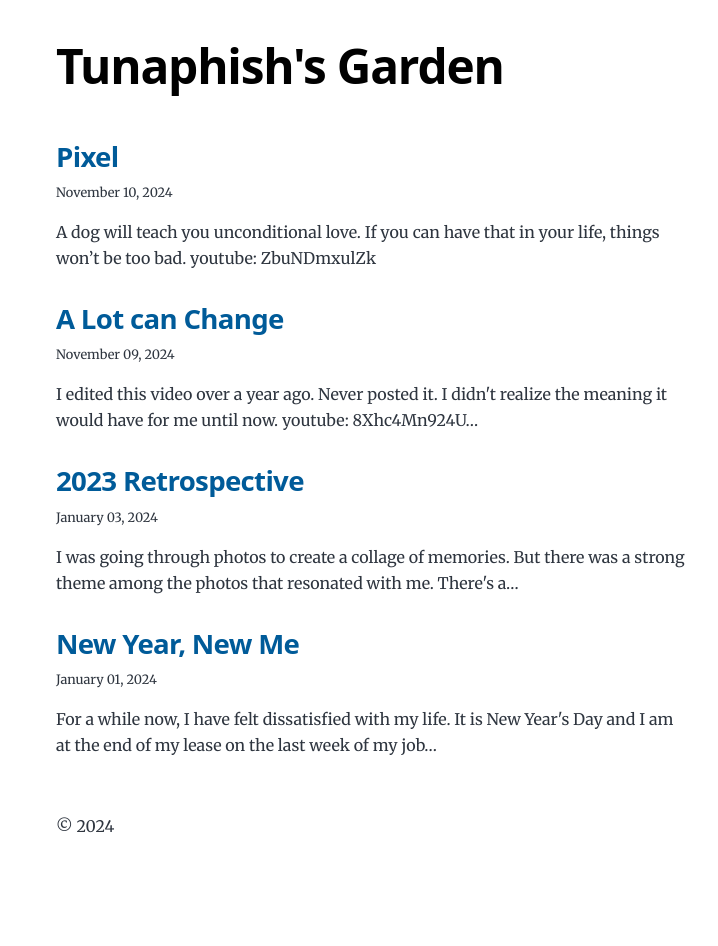
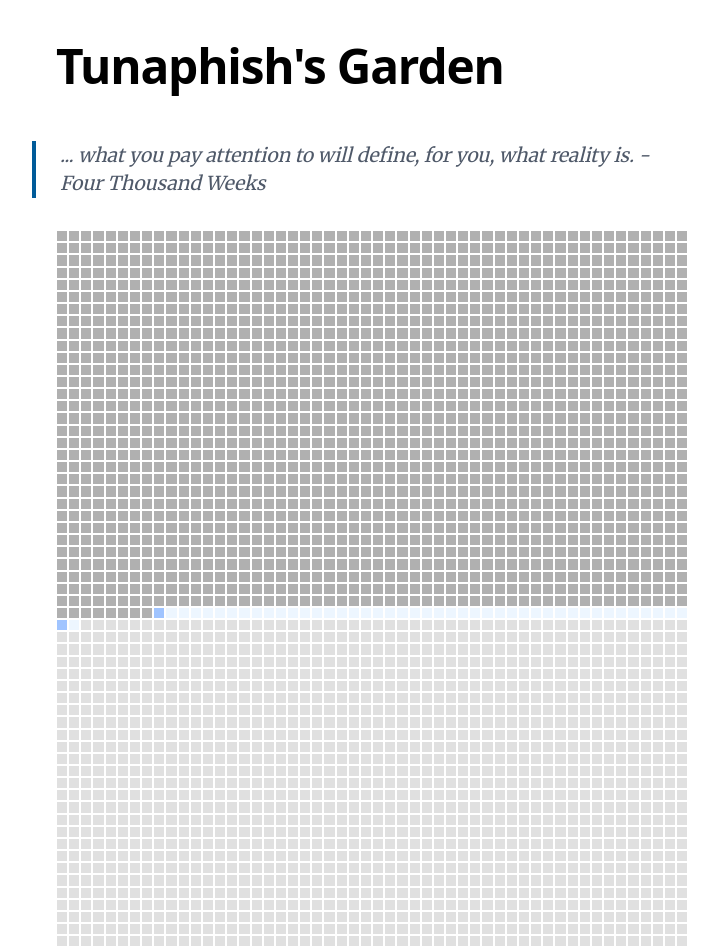
Before and after one commit to tunaphish/tunaphish.github.io, a Gatsby site: page / in a window 1280 px wide. Shown: the top 946 px of the page, without its empty margins (268-986 px from the left). Before the commit the page ends 902 px from the top, so only its background shows below. Built offline with nearby package versions, Linux system fonts and the light colour scheme; Gatsby itself is replaced by a stand-in of ours.

Commit message:
change tag names, add styling for four thousand weeks grid

```diff
--- a/content/blog/2024-01-01-new-year-new-me/index.md
+++ b/content/blog/2024-01-01-new-year-new-me/index.md
@@ -1,7 +1,7 @@
 ---
 title: New Year, New Me
 date: '2024-01-01'
-tags: [hello, lifestyle]
+tags: [meta, mental]
 ---
 
 For a while now, I have felt dissatisfied with my life. It is New Year's Day and I am at the end of my lease on the last week of my job that I have been at for the last 4 1/2 years. In a couple weeks Rena and I drive back to Florida and a few weeks after that we move into our new house.
--- a/content/blog/2024-01-03-retrospective/index.md
+++ b/content/blog/2024-01-03-retrospective/index.md
@@ -1,7 +1,7 @@
 ---
 title: 2023 Retrospective
 date: '2024-01-03'
-tags: [hello, lifestyle]
+tags: [meta, relationship]
 ---
 
 I was going through photos to create a collage of memories. But there was a strong theme among the photos that resonated with me.
--- a/content/blog/2024-11-09-little-prince/index.md
+++ b/content/blog/2024-11-09-little-prince/index.md
@@ -1,7 +1,7 @@
 ---
 title: A Lot can Change
 date: '2024-11-09'
-tags: [lifestyle]
+tags: [tribes]
 ---
 
 I edited this video over a year ago. Never posted it.
--- a/content/blog/2024-11-10-pixel/index.md
+++ b/content/blog/2024-11-10-pixel/index.md
@@ -1,7 +1,7 @@
 ---
 title: Pixel
 date: '2024-11-10'
-tags: [lifestyle]
+tags: [tribes]
 ---
 
 > A dog will teach you unconditional love. If you can have that in your life, things won’t be too bad.
--- a/src/pages/index.js
+++ b/src/pages/index.js
@@ -4,25 +4,101 @@ import { Link, graphql } from "gatsby"
 import Layout from "../components/layout"
 import Seo from "../components/seo"
 
-const Grid = () => {
-  const rows = 77;
-  const columns = 52;
+const BEFORE_FIRST_POST_COLOR = '#B0B0B0';
+const FUTURE_DATE_COLOR = '#E0E0E0'
+const TOTAL_WEEKS = 77 * 52;
+const BIRTH_DATE = new Date('1992-12-09');
 
-  // Calculate the width and height of each rectangle
-  const cellWidth = 100 / columns + 'vw';
-  const cellHeight = 100 / rows + 'vh';
+function getActivityColor(activityLevel) {
+  if (activityLevel >= 5) {
+    return '#004CFF';
+  } else if (activityLevel >= 3) {
+    return '#5A8FFF';
+  } else if (activityLevel >= 1) {
+    return '#A0C4FF';
+  }
+  return '#edf6ff';
+}
 
-  // Generate the grid
+const getWeeksBetween = (endDate, startDate) => {
+  const differenceInMs = Math.abs(endDate - startDate);
+  return Math.floor(differenceInMs / (1000 * 60 * 60 * 24 * 7));
+}
+
+const countDatesByWeek = (dates, startDate, endDate) => {
+  const start = new Date(startDate);
+  const end = new Date(endDate);
+
+  // Calculate total weeks between start and end date
+  const totalWeeks = Math.ceil((end - start) / (1000 * 60 * 60 * 24 * 7));
+
+  // Initialize an array to hold the count of dates per week
+  const weeksCount = new Array(totalWeeks).fill(0);
+
+  // Count each date in the corresponding week
+  dates.forEach(date => {
+    const currentDate = new Date(date);
+
+    // Check if date falls within the range
+    if (currentDate >= start && currentDate <= end) {
+      // Calculate the week index
+      const weekIndex = Math.floor((currentDate - start) / (1000 * 60 * 60 * 24 * 7));
+      // Increment the count for this week
+      weeksCount[weekIndex]++;
+    }
+  });
+
+  return weeksCount;
+}
+
+const Grid = ({dates}) => {
+  let i=0;
   const grid = [];
-  for (let row = 0; row < rows; row++) {
-    for (let col = 0; col < columns; col++) {
+
+  const firstPostDate = dates[dates.length-1];
+  const weeksBeforePostingFirstTime = getWeeksBetween(firstPostDate, BIRTH_DATE);
+  while (i < weeksBeforePostingFirstTime) {
+    const backgroundColor = BEFORE_FIRST_POST_COLOR;
+
     grid.push(
       <div
-          key={`${row}-${col}`}
+        key={i}
         className="cell"
+        style={{ backgroundColor }}
+      />
+    );
+
+    i++;
+  }
+
+  const currentDate = new Date();
+  const datesByWeek = countDatesByWeek(dates, firstPostDate, currentDate);
+  for (let idx=0; idx<datesByWeek.length; idx++) {
+    const dateAmt = datesByWeek[idx];
+    const backgroundColor = getActivityColor(dateAmt);
+
+    grid.push(
+      <div
+        key={idx+i}
+        className="cell"
+        style={{ backgroundColor }}
       />
     );
   }
+
+  i += datesByWeek.length;
+  while (i < TOTAL_WEEKS) {
+    const backgroundColor = FUTURE_DATE_COLOR;
+
+    grid.push(
+      <div
+        key={i}
+        className="cell"
+        style={{ backgroundColor }}
+      />
+    );
+
+    i++;
   }
 
   return <div className="grid">{grid}</div>;
@@ -31,11 +107,12 @@ const Grid = () => {
 const BlogIndex = ({ data, location }) => {
   const siteTitle = data.site.siteMetadata?.title || `Title`
   const posts = data.allMarkdownRemark.nodes
+  const dates = posts.map(post => new Date(post.frontmatter.date));
 
   return (
     <Layout location={location} title={siteTitle}>
-      {/* <blockquote>... what you pay attention to will define, for you, what reality is.</blockquote>
-      <Grid/> */}
+      <blockquote>... what you pay attention to will define, for you, what reality is. - Four Thousand Weeks</blockquote>
+      <Grid dates={dates}/>
       <ol style={{ listStyle: `none` }}>
         {posts.map(post => {
           const title = post.frontmatter.title || post.fields.slug
--- a/src/style.css
+++ b/src/style.css
@@ -340,6 +340,5 @@ a:focus {
 
 .cell {
   aspect-ratio: 1;
-  background-color: lightblue;
   margin: 1px;
 }
```
Lines whose indentation alone changed are shown as unchanged.
